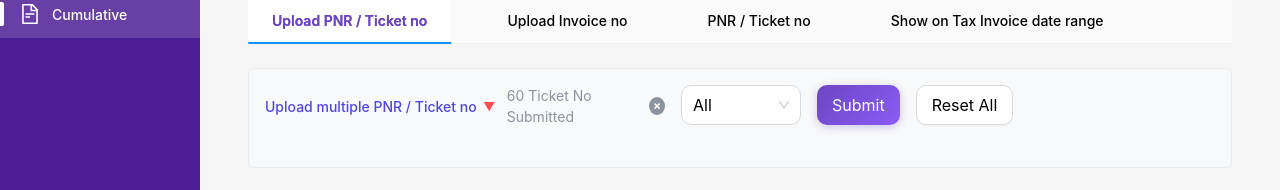
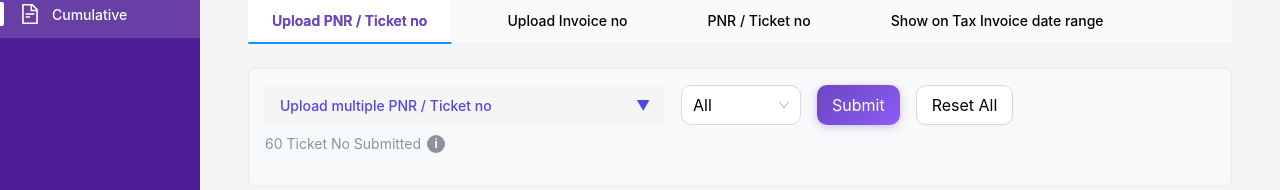
Before and after one commit to karthick-duraisamy/wallet-gst, a React (Vite) app: page /cumulative-invoice in a window 1280 px wide. Shown: the part 254-444 px from the top of the page. Built offline with nearby package versions, Linux system fonts and the light colour scheme; sample sign-in values are in the browser's storage.

Commit message:
Restored to '486029f3cd78f5d7e85eb7524ce509ab697a1ebb'
Replit-Restored-To: 486029f3cd78f5d7e85eb7524ce509ab697a1ebb

```diff
--- a/src/pages/CumulativeInvoice.tsx
+++ b/src/pages/CumulativeInvoice.tsx
@@ -213,42 +213,34 @@ const CumulativeInvoice: React.FC = () => {
           }}>
             <div style={{ display: 'flex', gap: 16, alignItems: 'flex-start', marginBottom: 16 }}>
               <div style={{ minWidth: 320, width: '100%', maxWidth: 400 }}>
-                {/* Upload Multiple PNR and count on same line */}
-                <div style={{
+                <Button
+                  onClick={handlePnrDropdownClick}
+                  style={{
+                    width: '100%',
+                    height: 40,
+                    textAlign: 'left',
+                    border: 'none',
+                    background: '#f5f5f5',
                     display: 'flex',
                     alignItems: 'center',
-                  gap: 12,
-                  marginBottom: 8
-                }}>
-                  <Button
-                    onClick={handlePnrDropdownClick}
-                    type="text"
-                    style={{
-                      padding: 0,
-                      height: 'auto',
-                      border: 'none',
-                      background: 'transparent',
-                      display: 'flex',
-                      alignItems: 'center',
-                      gap: 6,
-                      boxShadow: 'none'
+                    justifyContent: 'space-between',
+                    boxShadow: 'none',
+                    borderRadius: 6
                   }}
                 >
-                    <span style={{ color: '#4f46e5', fontWeight: 500, fontSize: '14px' }}>
-                      {translate('uploadMultiplePNR')}
-                    </span>
+                  <span style={{ color: '#4f46e5', fontWeight: 500 }}>{translate('uploadMultiplePNR')}</span>
                   <span style={{
                     transform: isPnrDropdownOpen ? 'rotate(0deg)' : 'rotate(180deg)',
                     transition: 'transform 0.3s ease',
-                      color: '#ff4d4f',
-                      fontSize: '12px'
+                    color: '#4f46e5'
                   }}>▲</span>
                 </Button>
 
-                  {/* Count display on same line */}
+                {/* Count display below button */}
                 <div style={{
                   fontSize: '14px',
                   color: '#8B949E',
+                  marginTop: 8,
                   display: 'flex',
                   alignItems: 'center',
                   gap: 6
@@ -266,22 +258,20 @@ const CumulativeInvoice: React.FC = () => {
                     justifyContent: 'center',
                     cursor: 'pointer',
                     fontWeight: 'bold'
-                    }}>×</span>
-                  </div>
+                  }}>i</span>
                 </div>
 
                 {/* Expanding content below */}
                 {isPnrDropdownOpen && (
                   <div style={{
-                    marginTop: 8,
+                    marginTop: 20,
                     background: 'white',
                     border: '1px solid #e1e5e9',
                     borderRadius: 8,
                     padding: 20,
                     boxShadow: '0 4px 12px rgba(0,0,0,0.15)',
                     position: 'relative',
-                    width: '450px',
-                    maxWidth: '450px'
+                    width: '100%'
                   }}>
                     {/* Close button */}
                     <Button
```
Lines whose indentation alone changed are shown as unchanged.
